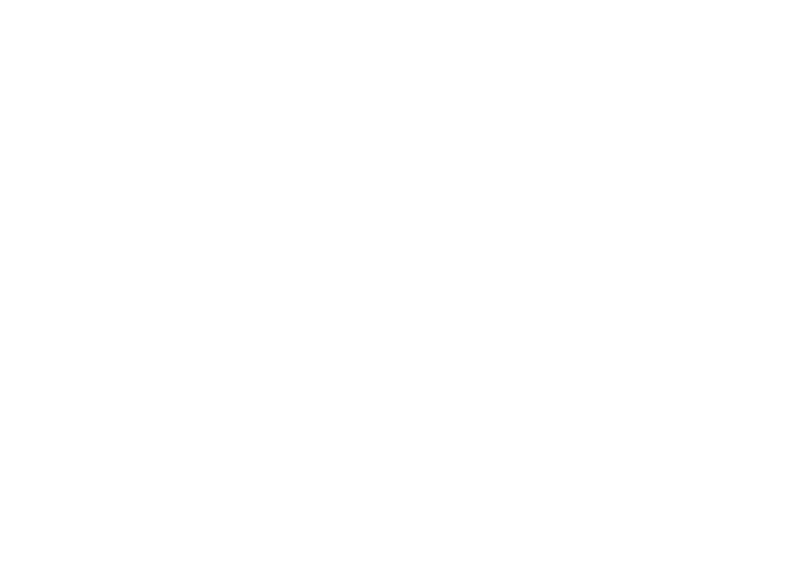
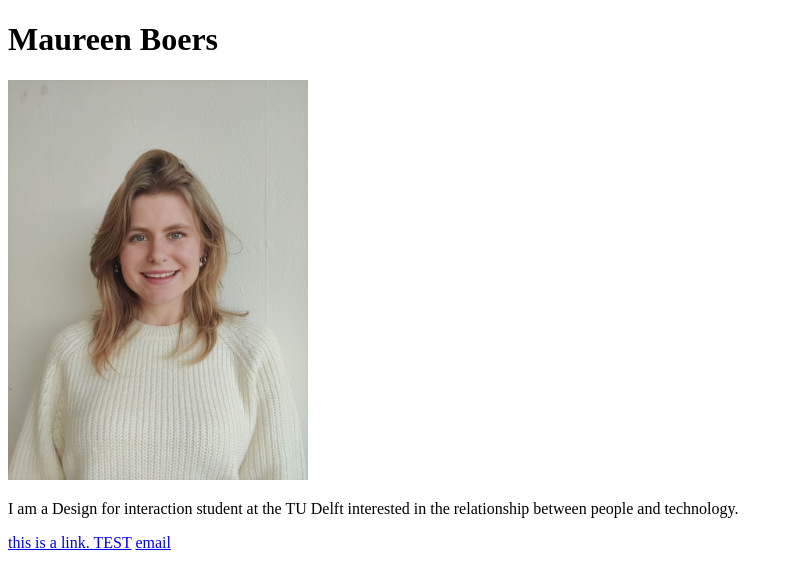
Before and after one commit to MaureenB11111/MaureenB11111.github.io, a plain HTML site: page index.html in a window 1280 px wide. Shown: the whole page, without its empty margins (0-793 px from the left). Drawn offline with Linux system fonts and the light colour scheme.

Commit message:
Allemaal dingen

```diff
--- a/index.html
+++ b/index.html
@@ -11,6 +11,23 @@
     <title>Maureen Boers</title>
 </head>
 <body>
+    <!-- Met <h1> maak je de grootste heading (dit is vgm hetzelfde als koppen) je hebt ook h2-h6-->
+    <h1>Maureen Boers</h1>
+    <!-- <h2>Maureen Boers</h2> -->
+    <!-- De simpelste manier om tekst te schrijven is om een paragraaf te maken dat doe je met <p>-->
+    <!-- dit is de basic voor een image <img/> met src= zeg je waar je hem vandaan haalt het is handig om er een / voor te doen dat laat weten dat hij in dezelfde folder zit als de index file  -->
+    <img src="./foto.jpg" alt="hier hoort een foto te staan" width="300"/>
+    <!-- als je iets dikgedrukt wil maken moet je de em tag gebruiken -->
+    <p> I am a Design for interaction student at the TU Delft interested in the relationship between people and technology.</p>
+    <!-- we gaan links toeveoegen met de <a <a/> tag het bestaat uit twee dleen: de tekst waar je op klikt en waar het je naartoe brengt de link zet je in de opening tag-->
+    <!-- Als je wilt dat hij hem in een nieuwe tab opent doe je target="blank" -->
+    <p>
+        <a  href="https://www.linkedin.com/in/maureen-boers-a294b0204/" target="_blank"> this is a link. </a>
+        <!-- We gaan nu een pdf toevoegen als een link -->
+        <a href="CV Maureen Boers.pdf" target="_blank"> TEST</a>
+        <!-- Op deze manier maak je ook een multiple page website -->
+        <a href="mailto:maureen188boers@gmail.com" target="_blank"> email</a>
+    </p>
 
 </body>
 </html>
```
Also changed, not shown: foto.jpg (added), 2 other files.
